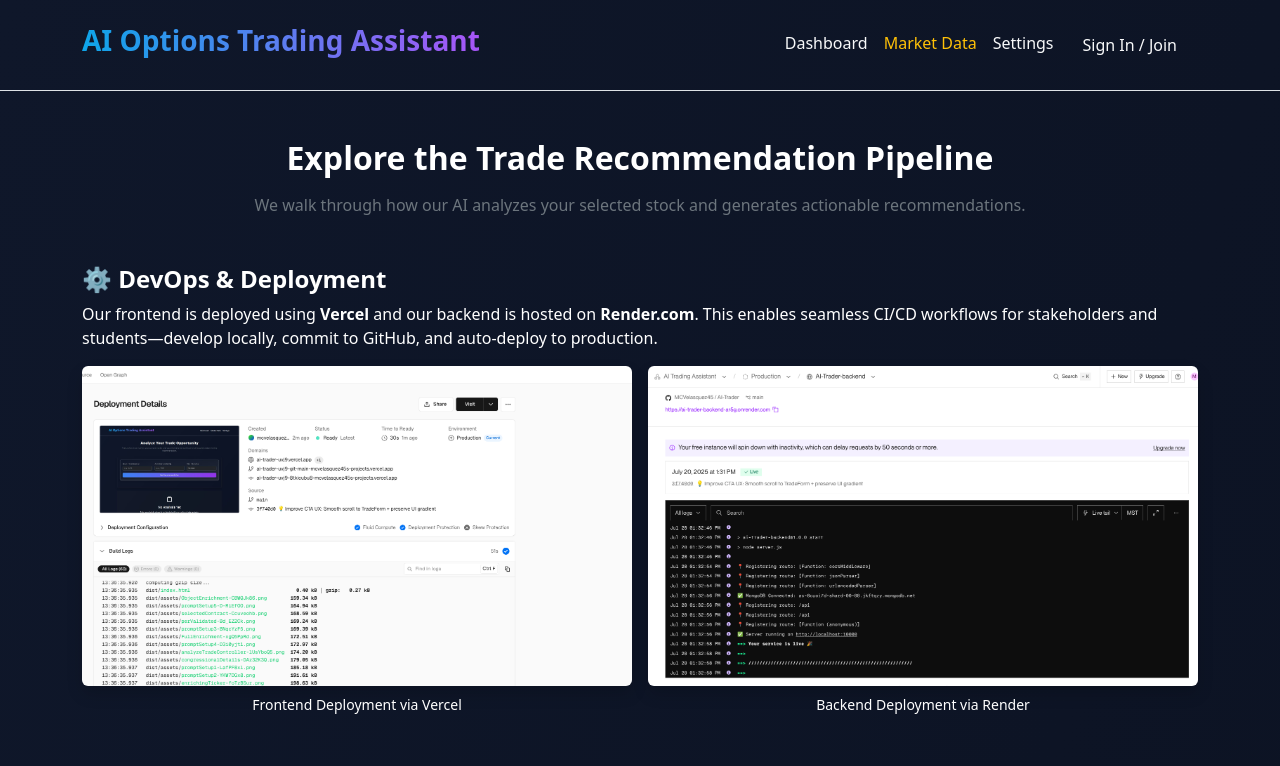
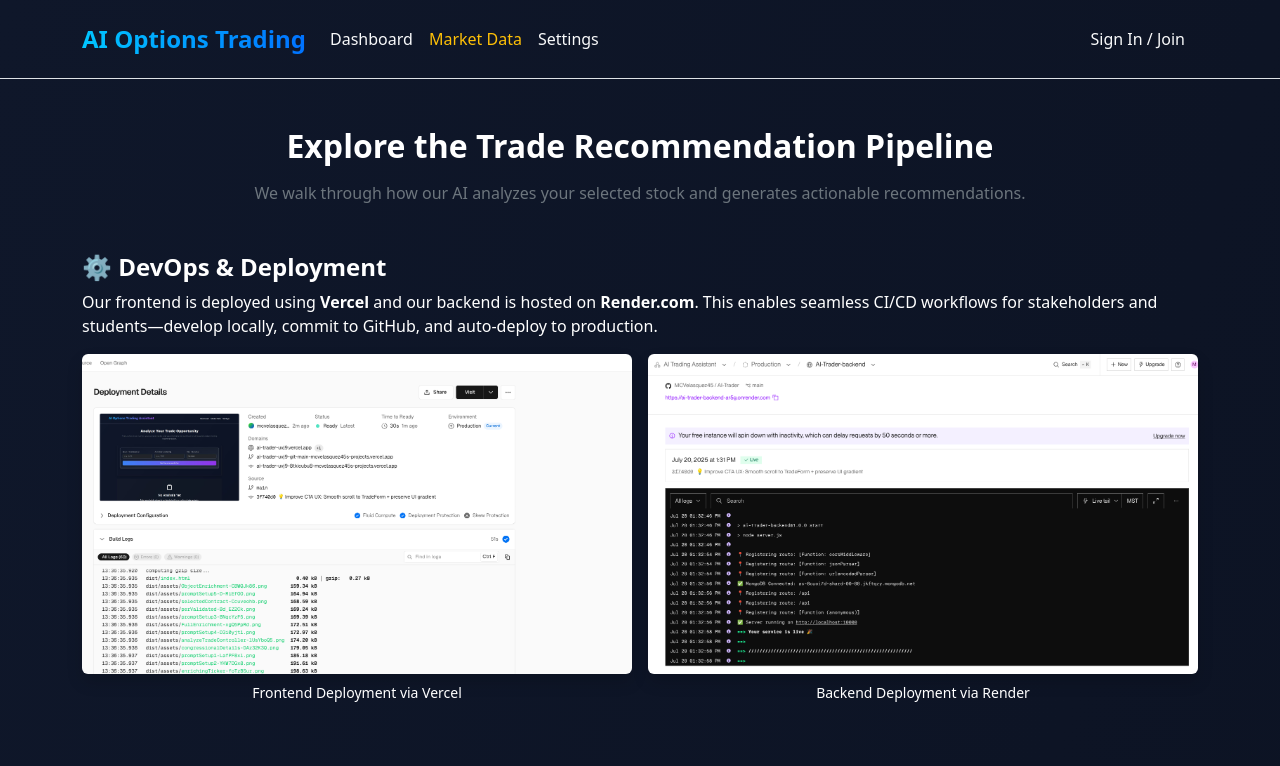
Before and after one commit to MCVelasquez45/AI-Trader, a React (Vite) app in the folder client/: page /market in a window 1280 px wide. Shown: the top 766 px of the page. Built offline with nearby package versions, Linux system fonts and the light colour scheme; no server answers.

Commit message:
🎨 Improve Navbar responsiveness and hamburger visibility across screen sizes

```diff
--- a/client/src/components/Navbar.tsx
+++ b/client/src/components/Navbar.tsx
@@ -4,69 +4,70 @@
 import React from 'react';
 import { Link, useLocation } from 'react-router-dom';
 import { Button } from 'react-bootstrap';
-import { useAuth } from '../contexts/AuthContext'; // ✅ Custom hook replaces useContext()
+import { useAuth } from '../contexts/AuthContext';
 
-// ✅ Props: handles modal visibility toggle
 interface NavbarProps {
   setShowAuthModal: (show: boolean) => void;
 }
 
 const Navbar: React.FC<NavbarProps> = ({ setShowAuthModal }) => {
-  const location = useLocation(); // 🧭 Detect active page
-  const { user, authenticated, logout } = useAuth(); // 🔐 Grab auth state from context
+  const location = useLocation();
+  const { user, authenticated, logout } = useAuth();
 
-  // 🧪 Debug logs on component render
   console.log('🧭 [Navbar] Current path:', location.pathname);
   console.log('👤 [Navbar] Authenticated:', authenticated);
   console.log('👤 [Navbar] User:', user);
 
   return (
-    <header className="py-4 border-bottom" style={{ backgroundColor: 'transparent' }}>
-      <div className="container d-flex justify-content-between align-items-center">
-
-        {/* 🌈 Logo / Brand Title */}
-        <h1
-          className="fs-3 fw-bold"
-          style={{
-            backgroundImage: 'linear-gradient(to right, #0ea5e9, #a855f7)',
-            WebkitBackgroundClip: 'text',
-            WebkitTextFillColor: 'transparent',
-          }}
+    <header className="py-3 border-bottom" style={{ backgroundColor: 'transparent' }}>
+      <div className="container">
+        <nav className="navbar navbar-expand-md p-0">
+          <Link to="/" className="navbar-brand fs-4 fw-bold text-gradient">
+            AI Options Trading
+          </Link>
+          <button
+            className="navbar-toggler bg-dark border border-light"
+            type="button"
+            data-bs-toggle="collapse"
+            data-bs-target="#mainNavbar"
+            aria-controls="mainNavbar"
+            aria-expanded="false"
+            aria-label="Toggle navigation"
           >
-          AI Options Trading Assistant
-        </h1>
-
-        {/* 🧭 Navigation Links */}
-        <nav className="d-none d-md-block">
+            <span className="navbar-toggler-icon" style={{ filter: 'invert(1)' }}></span>
+          </button>
+          <div className="collapse navbar-collapse" id="mainNavbar">
+            <ul className="navbar-nav me-auto">
+              <li className="nav-item">
                 <Link
                   to="/dashboard"
-            className={`mx-2 text-decoration-none ${
+                  className={`nav-link ${
                     location.pathname === '/dashboard' ? 'text-warning' : 'text-light'
                   }`}
                 >
                   Dashboard
                 </Link>
-
+              </li>
+              <li className="nav-item">
                 <Link
                   to="/market"
-            className={`mx-2 text-decoration-none ${
+                  className={`nav-link ${
                     location.pathname === '/market' ? 'text-warning' : 'text-light'
                   }`}
                 >
                   Market Data
                 </Link>
-
-          <Link
-            to="#"
-            className="mx-2 text-decoration-none text-light"
-          >
+              </li>
+              <li className="nav-item">
+                <Link to="/settings" className="nav-link text-light">
                   Settings
                 </Link>
-
-          {/* 🔐 Auth Controls: Show user or sign-in modal trigger */}
+              </li>
+            </ul>
+            <div className="d-flex align-items-center">
               {authenticated ? (
-            <span className="mx-2 text-light">
-              👋 {user?.name?.split(' ')[0]} |{' '}
+                <span className="nav-item text-light">
+                  👋 {user?.name.split(' ')[0]}
                   <button
                     onClick={() => {
                       console.log('👋 [Navbar] User clicked Sign Out');
@@ -80,7 +81,7 @@
               ) : (
                 <Button
                   variant="link"
-              className="mx-2 text-light text-decoration-none"
+                  className="nav-item text-light text-decoration-none"
                   onClick={() => {
                     console.log('🔐 [Navbar] User clicked Sign In / Join');
                     setShowAuthModal(true);
@@ -89,6 +90,8 @@
                   Sign In / Join
                 </Button>
               )}
+            </div>
+          </div>
         </nav>
       </div>
     </header>
--- a/client/src/components/RecommendationPanel.tsx
+++ b/client/src/components/RecommendationPanel.tsx
@@ -67,15 +67,23 @@
   };
 
   return (
-    <div className="bg-dark bg-opacity-75 rounded p-4 shadow border border-secondary">
+    <div className="container-fluid px-2 px-md-4">
+      <div className="bg-dark bg-opacity-75 rounded p-4 shadow border border-secondary">
       {/* 🔹 Header */}
-      <div className="d-flex justify-content-between align-items-start mb-4">
-        <h3 className="h4 mb-0">
-          Trade Analysis: <span className="text-info">{option?.ticker || 'N/A'}</span>
-        </h3>
-        <span className={`badge px-3 py-2 ${confidenceBadge(confidence)}`}>
-          Confidence: {confidence?.toUpperCase() || 'N/A'}
-        </span>
+      <div className="row mb-4">
+        <div className="col-12 col-md-8">
+          <h3 className="h4 mb-2 mb-md-0">
+            Trade Analysis: <span className="text-info">{option?.ticker || 'N/A'}</span>
+          </h3>
+        </div>
+        <div className="col-12 col-md-4 text-md-end">
+          <span
+            className={`badge px-3 py-2 ${confidenceBadge(confidence)}`}
+            style={{ fontSize: '0.95rem', whiteSpace: 'normal', wordBreak: 'break-word' }}
+          >
+            Confidence: {confidence?.toUpperCase() || 'N/A'}
+          </span>
+        </div>
       </div>
 
       {/* 🧠 Recommendation & Sentiment */}
@@ -220,6 +228,7 @@
           />
         )}
       </div>
+      </div>
     </div>
   );
 };
--- a/client/src/styles/theme.css
+++ b/client/src/styles/theme.css
@@ -57,3 +57,11 @@
   color: #adb5bd !important; /* light gray */
   opacity: 1;
 }
+
+
+/* Prevent horizontal scroll caused by whitespace around app */
+body {
+  overflow-x: hidden;
+  margin: 0;
+  padding: 0;
+}
```
Lines whose indentation alone changed are shown as unchanged.
